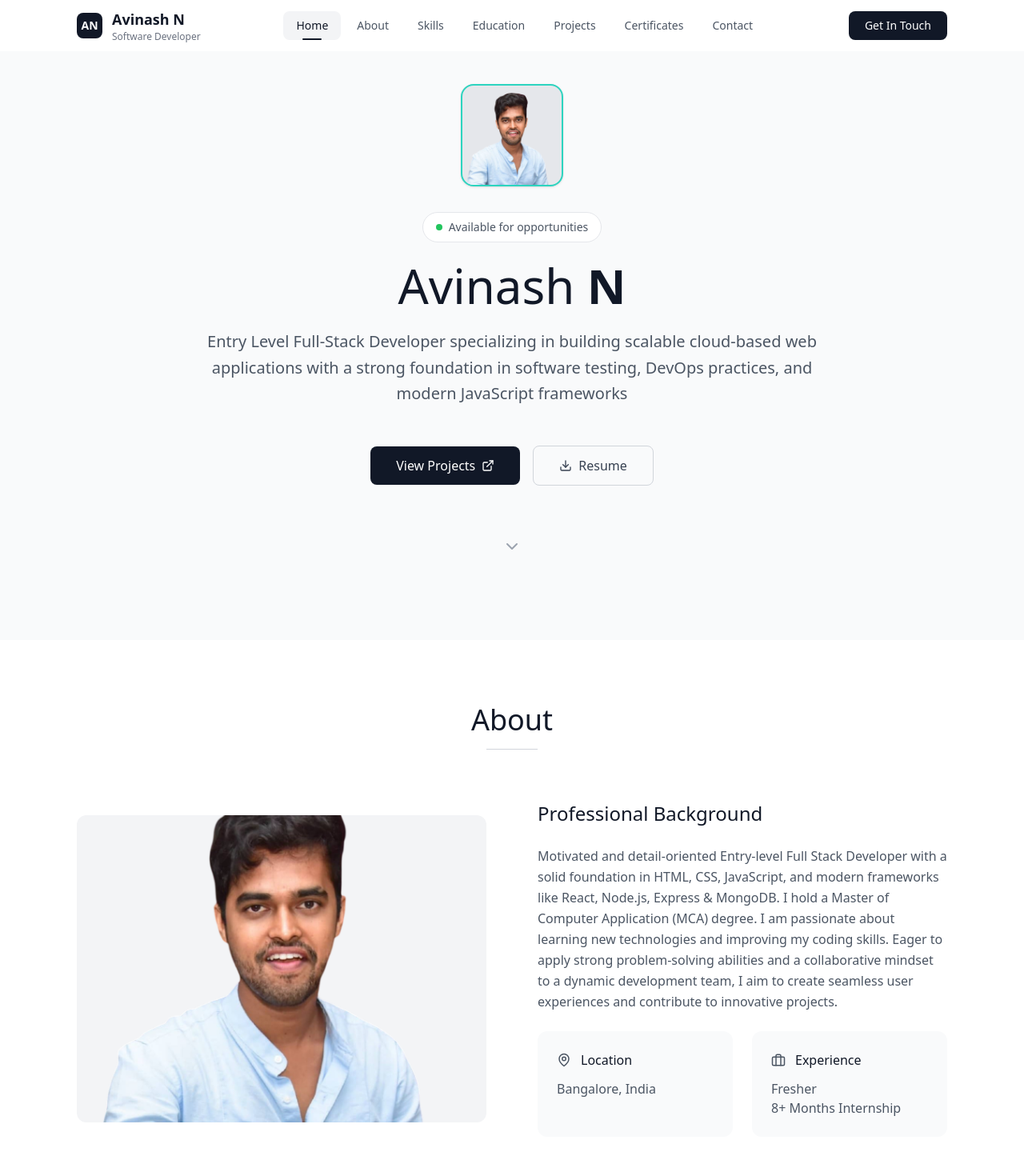
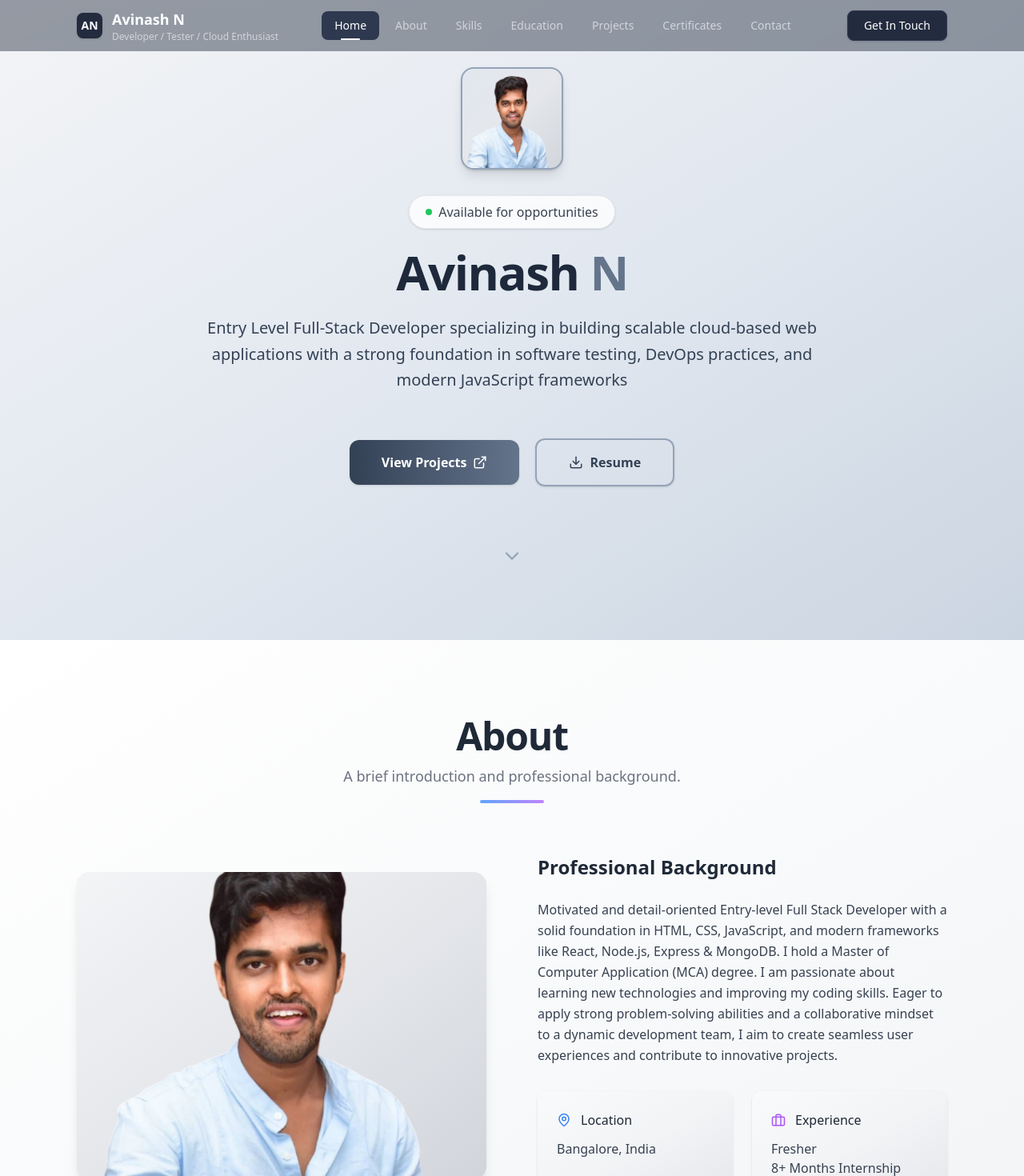
Before and after one commit to avi9611/portfolio_avi, a React (Vite) app: page / in a window 1280 px wide. Shown: the top 1470 px of the page at 80% size. Built offline with nearby package versions, Linux system fonts and the light colour scheme.

Commit message:
first commit1

```diff
--- a/src/About.tsx
+++ b/src/About.tsx
@@ -2,26 +2,27 @@ import React from 'react';
 import { User, MapPin, Briefcase } from 'lucide-react';
 
 const About: React.FC = () => (
-  <section id="about" className="py-20 bg-white">
-    <div className="max-w-6xl mx-auto px-6 lg:px-8">
+  <section id="about" className="py-24 bg-gradient-to-br from-white via-gray-50 to-gray-100">
+    <div className="max-w-6xl mx-auto px-4 sm:px-8">
       <div className="text-center mb-16">
-        <h2 className="text-3xl md:text-4xl font-light text-gray-900 mb-4">About</h2>
-        <div className="w-16 h-px bg-gray-300 mx-auto"></div>
+        <h2 className="text-4xl md:text-5xl font-bold text-gray-800 mb-3 tracking-tight">About</h2>
+        <p className="text-gray-500 mb-4 text-lg">A brief introduction and professional background.</p>
+        <div className="w-20 h-1 bg-gradient-to-r from-blue-400 to-purple-400 rounded mx-auto"></div>
       </div>
       <div className="grid grid-cols-1 lg:grid-cols-2 gap-16 items-center">
         <div className="order-2 lg:order-1">
-          <div className="w-full h-96 rounded-xl bg-gray-100 overflow-hidden flex items-center justify-center">
+          <div className="w-full h-96 rounded-2xl bg-gradient-to-br from-gray-100 via-gray-200 to-gray-300 overflow-hidden flex items-center justify-center shadow-lg">
             <img
               src="avinash.png"
               alt="Avinash Poojary"
-              className="w-full h-full object-cover"
+              className="w-full h-full object-cover rounded-2xl shadow"
             />
           </div>
         </div>
-        <div className="order-1 lg:order-2 space-y-6">
+        <div className="order-1 lg:order-2 space-y-8">
           <div>
-            <h3 className="text-2xl font-light text-gray-900 mb-6">Professional Background</h3>
-            <div className="space-y-4 text-gray-600 leading-relaxed">
+            <h3 className="text-2xl font-semibold text-gray-800 mb-6">Professional Background</h3>
+            <div className="space-y-4 text-gray-700 leading-relaxed text-base">
               <p>
                 Motivated and detail-oriented Entry-level Full Stack Developer with a
                 solid foundation in HTML, CSS, JavaScript, and modern frameworks like
@@ -35,20 +36,20 @@ const About: React.FC = () => (
             </div>
           </div>
           <div className="grid grid-cols-2 gap-6">
-            <div className="bg-gray-50 p-6 rounded-xl">
+            <div className="bg-gradient-to-br from-gray-50 via-gray-100 to-gray-200 p-6 rounded-xl shadow">
               <div className="flex items-center gap-3 mb-3">
-                <MapPin size={18} className="text-gray-600" />
-                <h4 className="font-medium text-gray-900">Location</h4>
+                <MapPin size={18} className="text-blue-500" />
+                <h4 className="font-medium text-gray-800">Location</h4>
               </div>
-              <p className="text-gray-600">Bangalore, India</p>
+              <p className="text-gray-700">Bangalore, India</p>
             </div>
-            <div className="bg-gray-50 p-6 rounded-xl">
+            <div className="bg-gradient-to-br from-gray-50 via-gray-100 to-gray-200 p-6 rounded-xl shadow">
               <div className="flex items-center gap-3 mb-3">
-                <Briefcase size={18} className="text-gray-600" />
-                <h4 className="font-medium text-gray-900">Experience</h4>
+                <Briefcase size={18} className="text-purple-500" />
+                <h4 className="font-medium text-gray-800">Experience</h4>
               </div>
-              <p className="text-gray-600">Fresher </p>
-              <p className="text-gray-600">8+ Months Internship</p>
+              <p className="text-gray-700">Fresher</p>
+              <p className="text-gray-700">8+ Months Internship</p>
             </div>
           </div>
         </div>
--- a/src/Contact.tsx
+++ b/src/Contact.tsx
@@ -8,7 +8,7 @@ const Contact: React.FC = () => (
         <h2 className="text-3xl md:text-4xl font-light text-white mb-4">Contact</h2>
         <div className="w-16 h-px bg-gray-600 mx-auto"></div>
         <p className="text-gray-300 mt-8 max-w-2xl mx-auto leading-relaxed">
-          Let's discuss how we can work together on your next project.
+          Let's discuss how I can contribute to your team or project. Feel free to reach out via email, phone, or connect with me on social media.
         </p>
       </div>
       <div className="grid grid-cols-1 md:grid-cols-3 gap-8 max-w-4xl mx-auto mb-16">
--- a/src/Hero.tsx
+++ b/src/Hero.tsx
@@ -1,49 +1,55 @@
-import React from 'react';
-import { User, ExternalLink, Download, ChevronDown } from 'lucide-react';
+import React from "react";
+import { User, ExternalLink, Download, ChevronDown } from "lucide-react";
 
 const Hero: React.FC = () => (
-  <section id="home" className="min-h-screen flex items-center justify-center bg-gray-50">
+  <section
+    id="home"
+    className="min-h-screen flex items-center justify-center bg-gradient-to-br from-gray-100 via-slate-200 to-slate-300"
+  >
     <div className="max-w-6xl mx-auto px-6 lg:px-8 py-20">
       <div className="text-center">
         <div className="mb-8">
-          <div className="w-32 h-32 mx-auto mb-8 rounded-2xl bg-gray-200 flex items-center justify-center">
+          <div className="w-32 h-32 mx-auto mb-8 rounded-2xl bg-gradient-to-br from-slate-200 via-gray-200 to-gray-300 flex items-center justify-center shadow">
             <img
               src="avinash.png"
               alt="Avinash Poojary"
-              className="w-full h-full object-cover rounded-2xl border-2 border-teal-400 shadow"
+              className="w-full h-full object-cover rounded-2xl border-2 border-slate-400 shadow-lg"
             />
           </div>
         </div>
         <div className="space-y-6">
-          <div className="inline-flex items-center gap-2 bg-white text-gray-600 px-4 py-2 rounded-full text-sm font-medium border border-gray-200">
+          <div className="inline-flex items-center gap-2 bg-white/80 text-gray-700 px-5 py-2 rounded-full text-base font-medium border border-gray-200 shadow">
             <div className="w-2 h-2 bg-green-500 rounded-full"></div>
             Available for opportunities
           </div>
-          <h1 className="text-5xl md:text-6xl font-light text-gray-900 leading-tight">
-            Avinash <span className="font-semibold">N</span>
+          <h1 className="text-5xl md:text-6xl font-bold text-slate-800 leading-tight tracking-tight">
+            Avinash <span className="text-slate-500">N</span>
           </h1>
-          <p className="text-xl text-gray-600 max-w-3xl mx-auto leading-relaxed font-light">
-            Entry Level Full-Stack Developer specializing in building scalable cloud-based web applications with a strong foundation in software testing, DevOps practices, and modern JavaScript frameworks
+          <p className="text-xl text-slate-700 max-w-3xl mx-auto leading-relaxed font-light">
+            Entry Level Full-Stack Developer specializing in building scalable
+            cloud-based web applications with a strong foundation in software
+            testing, DevOps practices, and modern JavaScript frameworks
           </p>
         </div>
-        <div className="flex flex-col sm:flex-row gap-4 justify-center items-center mt-12">
+        <div className="flex flex-col sm:flex-row gap-5 justify-center items-center mt-14">
           <a
             href="#projects"
-            className="bg-gray-900 text-white px-8 py-3 rounded-lg font-medium hover:bg-gray-800 transition-colors duration-200 flex items-center gap-2"
+            className="bg-gradient-to-r from-slate-700 to-slate-500 text-white px-10 py-4 rounded-xl font-semibold hover:from-slate-800 hover:to-slate-600 transition-colors duration-200 flex items-center gap-2 shadow"
           >
             View Projects
-            <ExternalLink size={16} />
+            <ExternalLink size={18} />
           </a>
           <a
-            href="#contact"
-            className="border border-gray-300 text-gray-700 px-8 py-3 rounded-lg font-medium hover:border-gray-400 hover:bg-gray-50 transition-all duration-200 flex items-center gap-2"
+            href="avinashresume.pdf"
+            download
+            className="border-2 border-slate-400 text-slate-700 px-10 py-4 rounded-xl font-semibold hover:bg-slate-200 transition-all duration-200 flex items-center gap-2 shadow"
           >
-            <Download size={16} />
+            <Download size={18} />
             Resume
           </a>
         </div>
-        <div className="mt-16">
-          <ChevronDown size={24} className="mx-auto text-gray-400" />
+        <div className="mt-20">
+          <ChevronDown size={28} className="mx-auto text-slate-400 animate-bounce" />
         </div>
       </div>
     </div>
--- a/src/Navigation.tsx
+++ b/src/Navigation.tsx
@@ -1,10 +1,5 @@
-import React, { useState } from 'react';
-import {
-  Menu,
-  X,
-  MapPin,
-  Briefcase
-} from 'lucide-react';
+import React, { useState } from "react";
+import { Menu, X, MapPin, Briefcase } from "lucide-react";
 
 interface NavLinkProps {
   href: string;
@@ -14,23 +9,29 @@ interface NavLinkProps {
   setIsMenuOpen: (open: boolean) => void;
 }
 
-const NavLink: React.FC<NavLinkProps> = ({ href, children, mobile = false, activeSection, setIsMenuOpen }) => (
+const NavLink: React.FC<NavLinkProps> = ({
+  href,
+  children,
+  mobile = false,
+  activeSection,
+  setIsMenuOpen,
+}) => (
   <a
     href={href}
     className={`${
       mobile
-        ? 'block px-4 py-3 text-base font-medium text-gray-600 hover:text-gray-900 hover:bg-gray-50 rounded-lg transition-all duration-300'
-        : `relative text-gray-600 hover:text-gray-900 px-4 py-2 rounded-lg text-sm font-medium transition-all duration-300 ${
+        ? "block px-4 py-3 text-base font-medium text-gray-300 hover:text-white hover:bg-[#2e3950] rounded-lg transition-all duration-300"
+        : `relative text-gray-300 hover:text-white px-4 py-2 rounded-lg text-sm font-medium transition-all duration-300 ${
             activeSection === href.slice(1)
-              ? 'text-gray-900 bg-gray-100'
-              : 'hover:bg-gray-50'
+              ? "text-white bg-[#2e3950]"
+              : "hover:bg-[#2e3950]"
           }`
     }`}
     onClick={() => setIsMenuOpen(false)}
   >
     {children}
     {!mobile && activeSection === href.slice(1) && (
-      <span className="absolute bottom-0 left-1/2 transform -translate-x-1/2 w-6 h-0.5 bg-gray-900 rounded-full"></span>
+      <span className="absolute bottom-0 left-1/2 transform -translate-x-1/2 w-6 h-0.5 bg-white rounded-full"></span>
     )}
   </a>
 );
@@ -42,23 +43,30 @@ interface NavigationProps {
   scrolled: boolean;
 }
 
-const Navigation: React.FC<NavigationProps> = ({ isMenuOpen, setIsMenuOpen, activeSection, scrolled }) => (
-  <nav className={`fixed top-0 w-full z-50 transition-all duration-500 ${
-    scrolled
-      ? 'bg-white/95 backdrop-blur-xl shadow-sm border-b border-gray-100'
-      : 'bg-white/90 backdrop-blur-sm'
-  }`}>
+const Navigation: React.FC<NavigationProps> = ({
+  isMenuOpen,
+  setIsMenuOpen,
+  activeSection,
+  scrolled,
+}) => (
+  <nav
+    className={`fixed top-0 w-full z-50 transition-all duration-500 ${
+      scrolled
+        ? "bg-gray-800/70 backdrop-blur-xl shadow-sm border-b border-gray-700"
+        : "bg-gray-700/50 backdrop-blur-sm"
+    }`}
+  >
     <div className="max-w-6xl mx-auto px-6 lg:px-8">
       <div className="flex justify-between h-16 items-center">
         {/* Minimal Logo */}
         <div className="flex-shrink-0">
           <div className="flex items-center space-x-3">
-            <div className="w-8 h-8 bg-gray-900 rounded-lg flex items-center justify-center">
+            <div className="w-8 h-8 bg-[#232b3e] rounded-lg flex items-center justify-center shadow">
               <span className="text-white font-semibold text-sm">AN</span>
             </div>
             <div>
-              <h1 className="font-semibold text-lg text-gray-900">Avinash N</h1>
-              <p className="text-xs text-gray-500">Software Developer</p>
+              <h1 className="font-semibold text-lg text-white">Avinash N</h1>
+              <p className="text-xs text-gray-300">Developer / Tester / Cloud Enthusiast</p>
             </div>
           </div>
         </div>
@@ -66,13 +74,55 @@ const Navigation: React.FC<NavigationProps> = ({ isMenuOpen, setIsMenuOpen, acti
         {/* Desktop Navigation */}
         <div className="hidden lg:block">
           <div className="flex items-center space-x-1">
-            <NavLink href="#home" activeSection={activeSection} setIsMenuOpen={setIsMenuOpen}>Home</NavLink>
-            <NavLink href="#about" activeSection={activeSection} setIsMenuOpen={setIsMenuOpen}>About</NavLink>
-            <NavLink href="#skills" activeSection={activeSection} setIsMenuOpen={setIsMenuOpen}>Skills</NavLink>
-            <NavLink href="#education" activeSection={activeSection} setIsMenuOpen={setIsMenuOpen}>Education</NavLink>
-            <NavLink href="#projects" activeSection={activeSection} setIsMenuOpen={setIsMenuOpen}>Projects</NavLink>
-            <NavLink href="#certificates" activeSection={activeSection} setIsMenuOpen={setIsMenuOpen}>Certificates</NavLink>
-            <NavLink href="#contact" activeSection={activeSection} setIsMenuOpen={setIsMenuOpen}>Contact</NavLink>
+            <NavLink
+              href="#home"
+              activeSection={activeSection}
+              setIsMenuOpen={setIsMenuOpen}
+            >
+              Home
+            </NavLink>
+            <NavLink
+              href="#about"
+              activeSection={activeSection}
+              setIsMenuOpen={setIsMenuOpen}
+            >
+              About
+            </NavLink>
+            <NavLink
+              href="#skills"
+              activeSection={activeSection}
+              setIsMenuOpen={setIsMenuOpen}
+            >
+              Skills
+            </NavLink>
+            <NavLink
+              href="#education"
+              activeSection={activeSection}
+              setIsMenuOpen={setIsMenuOpen}
+            >
+              Education
+            </NavLink>
+            <NavLink
+              href="#projects"
+              activeSection={activeSection}
+              setIsMenuOpen={setIsMenuOpen}
+            >
+              Projects
+            </NavLink>
+            <NavLink
+              href="#certificates"
+              activeSection={activeSection}
+              setIsMenuOpen={setIsMenuOpen}
+            >
+              Certificates
+            </NavLink>
+            <NavLink
+              href="#contact"
+              activeSection={activeSection}
+              setIsMenuOpen={setIsMenuOpen}
+            >
+              Contact
+            </NavLink>
           </div>
         </div>
 
@@ -80,7 +130,7 @@ const Navigation: React.FC<NavigationProps> = ({ isMenuOpen, setIsMenuOpen, acti
         <div className="flex items-center space-x-4">
           <a
             href="#contact"
-            className="hidden md:flex items-center gap-2 bg-gray-900 text-white px-5 py-2 rounded-lg text-sm font-medium hover:bg-gray-800 transition-colors duration-200"
+            className="hidden md:flex items-center gap-2 bg-[#232b3e] text-white px-5 py-2 rounded-lg text-sm font-medium hover:bg-[#1a2233] border border-[#2e3950] shadow transition-colors duration-200"
           >
             Get In Touch
           </a>
@@ -89,7 +139,7 @@ const Navigation: React.FC<NavigationProps> = ({ isMenuOpen, setIsMenuOpen, acti
           <div className="lg:hidden">
             <button
               onClick={() => setIsMenuOpen(!isMenuOpen)}
-              className="p-2 rounded-lg text-gray-600 hover:text-gray-900 hover:bg-gray-100 transition-all duration-200"
+              className="p-2 rounded-lg text-gray-300 hover:text-white hover:bg-[#2e3950] transition-all duration-200"
             >
               {isMenuOpen ? <X size={20} /> : <Menu size={20} />}
             </button>
@@ -100,19 +150,68 @@ const Navigation: React.FC<NavigationProps> = ({ isMenuOpen, setIsMenuOpen, acti
 
     {/* Mobile Navigation */}
     {isMenuOpen && (
-      <div className="lg:hidden bg-white border-t border-gray-100">
+      <div className="lg:hidden bg-gray-800/80 backdrop-blur-md border-t border-gray-700 rounded-b-xl">
         <div className="px-6 pt-4 pb-6 space-y-1">
-          <NavLink href="#home" mobile activeSection={activeSection} setIsMenuOpen={setIsMenuOpen}>Home</NavLink>
-          <NavLink href="#about" mobile activeSection={activeSection} setIsMenuOpen={setIsMenuOpen}>About</NavLink>
-          <NavLink href="#skills" mobile activeSection={activeSection} setIsMenuOpen={setIsMenuOpen}>Skills</NavLink>
-          <NavLink href="#education" mobile activeSection={activeSection} setIsMenuOpen={setIsMenuOpen}>Education</NavLink>
-          <NavLink href="#projects" mobile activeSection={activeSection} setIsMenuOpen={setIsMenuOpen}>Projects</NavLink>
-          <NavLink href="#certificates" mobile activeSection={activeSection} setIsMenuOpen={setIsMenuOpen}>Certificates</NavLink>
-          <NavLink href="#contact" mobile activeSection={activeSection} setIsMenuOpen={setIsMenuOpen}>Contact</NavLink>
-          <div className="pt-4 border-t border-gray-100">
+          <NavLink
+            href="#home"
+            mobile
+            activeSection={activeSection}
+            setIsMenuOpen={setIsMenuOpen}
+          >
+            Home
+          </NavLink>
+          <NavLink
+            href="#about"
+            mobile
+            activeSection={activeSection}
+            setIsMenuOpen={setIsMenuOpen}
+          >
+            About
+          </NavLink>
+          <NavLink
+            href="#skills"
+            mobile
+            activeSection={activeSection}
+            setIsMenuOpen={setIsMenuOpen}
+          >
+            Skills
+          </NavLink>
+          <NavLink
+            href="#education"
+            mobile
+            activeSection={activeSection}
+            setIsMenuOpen={setIsMenuOpen}
+          >
+            Education
+          </NavLink>
+          <NavLink
+            href="#projects"
+            mobile
+            activeSection={activeSection}
+            setIsMenuOpen={setIsMenuOpen}
+          >
+            Projects
+          </NavLink>
+          <NavLink
+            href="#certificates"
+            mobile
+            activeSection={activeSection}
+            setIsMenuOpen={setIsMenuOpen}
+          >
+            Certificates
+          </NavLink>
+          <NavLink
+            href="#contact"
+            mobile
+            activeSection={activeSection}
+            setIsMenuOpen={setIsMenuOpen}
+          >
+            Contact
+          </NavLink>
+          <div className="pt-4 border-t border-gray-700">
             <a
               href="#contact"
-              className="flex items-center justify-center gap-2 bg-gray-900 text-white px-5 py-3 rounded-lg font-medium w-full"
+              className="flex items-center justify-center gap-2 bg-gray-800/80 text-white px-5 py-3 rounded-lg font-medium w-full border border-gray-700 shadow"
             >
               Get In Touch
             </a>
```
Also changed, not shown: src/Certificates.tsx (+14 -10 lines), src/Projects.tsx (+31 -17 lines), src/Skills.tsx (+13 -12 lines). Lines whose indentation alone changed are shown as unchanged.
